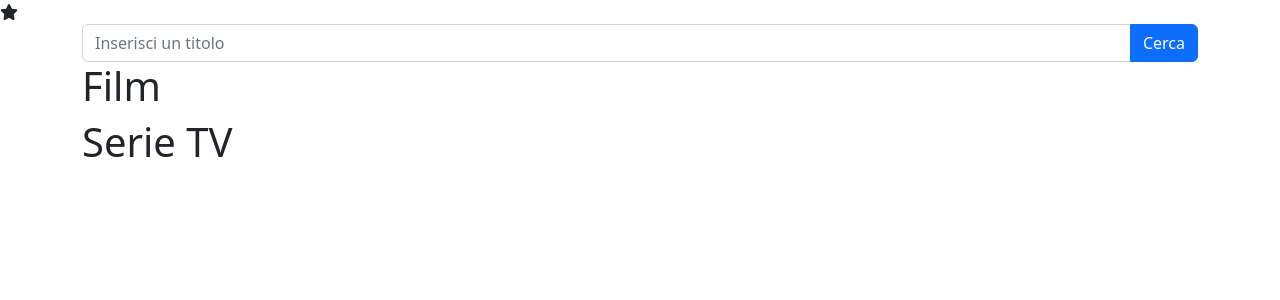
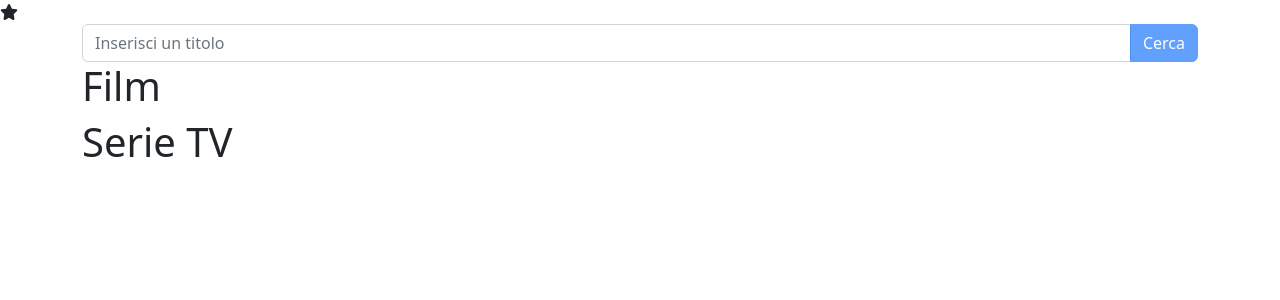
Before and after one commit to SamuelePassiatore/vite-boolflix, a Vue app: page / in a window 1280 px wide. Shown: the top 300 px of the page. Built offline with nearby package versions, Linux system fonts and the light colour scheme.

Commit message:
added control to button

```diff
--- a/index.html
+++ b/index.html
@@ -2,7 +2,7 @@
 <html lang="en">
   <head>
     <meta charset="UTF-8" />
-    <link rel="icon" type="image/png" href="/public/netflix.png" />
+    <link rel="icon" type="image/png" href="/src/assets/img/netflix.png" />
     <meta name="viewport" content="width=device-width, initial-scale=1.0" />
     <title>Boolflix</title>
   </head>
--- a/src/App.vue
+++ b/src/App.vue
@@ -44,13 +44,6 @@ export default {
       this.searchTerm = '';
     },
 
-    cleanInput() {
-      if (this.searchTerm === '') {
-        store.movies = []
-        store.series = []
-      }
-    },
-
   },
 
 }
@@ -63,7 +56,7 @@ export default {
     <div class="input-group">
       <input v-model.trim="this.searchTerm" @keyup.enter="onTypeSearch" @keyup.esc="clearInput" type="text"
         placeholder="Inserisci un titolo" class="form-control">
-      <button @click="onTypeSearch" class="btn btn-primary">Cerca</button>
+      <button @click="onTypeSearch" :class="{ disabled: !this.searchTerm }" class="btn btn-primary">Cerca</button>
     </div>
 
     <div class="movies">
```
Also changed, not shown: src/assets/img/netflix.png (renamed from public/netflix.png).
